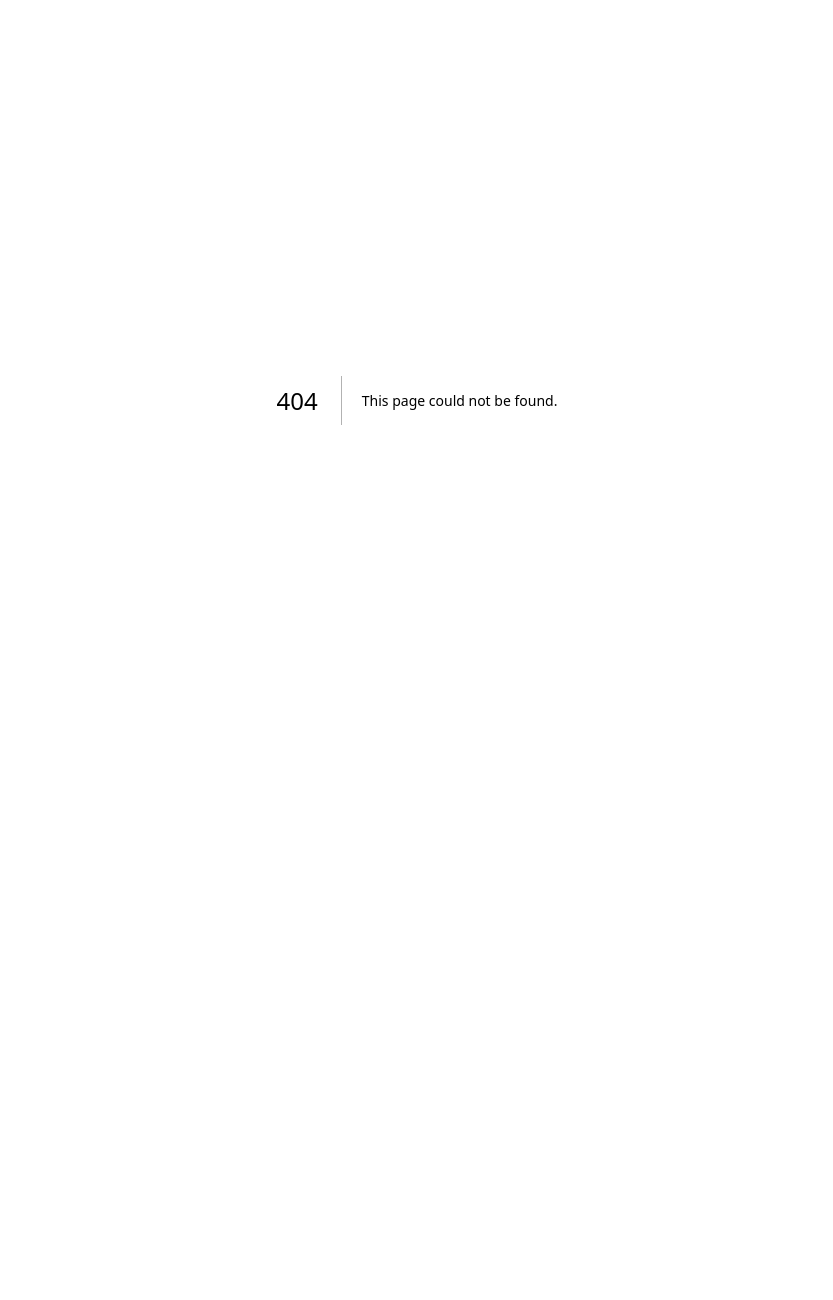
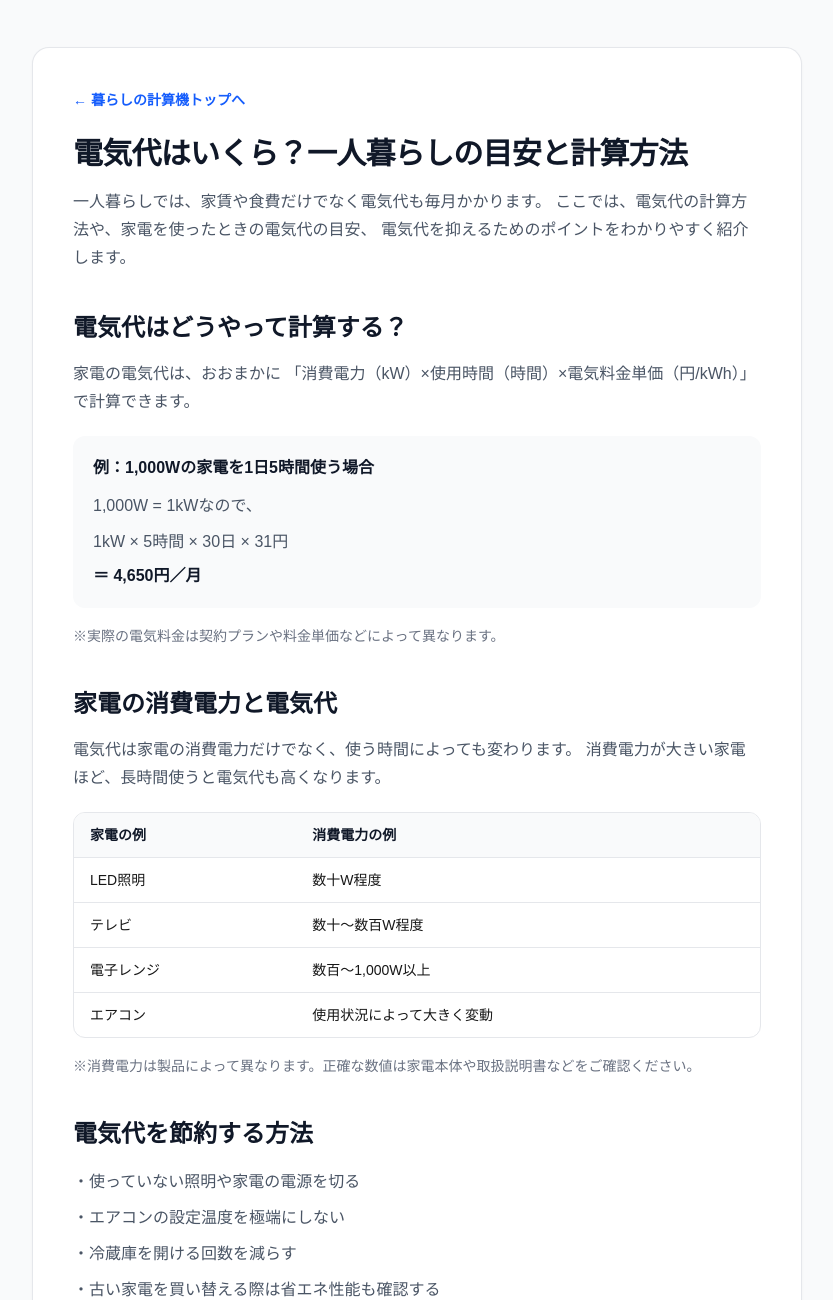
Before and after one commit to yakiimo1998/kurashi-calculator, a Next.js app: page /electricity-guide in a window 1280 px wide. Before the commit this address had no page. Shown: the top 1300 px of the page, without its empty margins (223-1056 px from the left). Before the commit the page ends 800 px from the top, so only its background shows below. Built offline with nearby package versions, Linux system fonts and the light colour scheme.

Commit message:
Add electricity guide

```diff
--- /dev/null
+++ b/app/electricity-guide/page.tsx
@@ -0,0 +1,195 @@
+import type { Metadata } from "next";
+import Link from "next/link";
+
+export const metadata: Metadata = {
+  title: "電気代はいくら？一人暮らしの目安と計算方法を解説｜暮らしの計算機",
+  description:
+    "一人暮らしの電気代はいくら？電気代の計算方法、家電ごとの消費電力、電気代を節約する方法をわかりやすく解説します。",
+};
+
+export default function ElectricityGuide() {
+  return (
+    <main className="min-h-screen bg-gray-50 px-6 py-12">
+      <article className="mx-auto max-w-3xl rounded-2xl bg-white p-6 shadow-sm ring-1 ring-gray-200 md:p-10">
+        <Link
+          href="/"
+          className="text-sm font-semibold text-blue-600 hover:underline"
+        >
+          ← 暮らしの計算機トップへ
+        </Link>
+
+        <h1 className="mt-6 text-3xl font-bold tracking-tight text-gray-900">
+          電気代はいくら？一人暮らしの目安と計算方法
+        </h1>
+
+        <p className="mt-4 leading-7 text-gray-600">
+          一人暮らしでは、家賃や食費だけでなく電気代も毎月かかります。
+          ここでは、電気代の計算方法や、家電を使ったときの電気代の目安、
+          電気代を抑えるためのポイントをわかりやすく紹介します。
+        </p>
+
+        <section className="mt-10">
+          <h2 className="text-2xl font-bold text-gray-900">
+            電気代はどうやって計算する？
+          </h2>
+
+          <p className="mt-4 leading-7 text-gray-600">
+            家電の電気代は、おおまかに
+            「消費電力（kW）×使用時間（時間）×電気料金単価（円/kWh）」
+            で計算できます。
+          </p>
+
+          <div className="mt-5 rounded-xl bg-gray-50 p-5">
+            <p className="font-semibold text-gray-900">
+              例：1,000Wの家電を1日5時間使う場合
+            </p>
+
+            <p className="mt-3 leading-7 text-gray-600">
+              1,000W = 1kWなので、
+            </p>
+
+            <p className="mt-2 leading-7 text-gray-600">
+              1kW × 5時間 × 30日 × 31円
+            </p>
+
+            <p className="mt-2 font-bold text-gray-900">
+              ＝ 4,650円／月
+            </p>
+          </div>
+
+          <p className="mt-4 text-sm leading-6 text-gray-500">
+            ※実際の電気料金は契約プランや料金単価などによって異なります。
+          </p>
+        </section>
+
+        <section className="mt-10">
+          <h2 className="text-2xl font-bold text-gray-900">
+            家電の消費電力と電気代
+          </h2>
+
+          <p className="mt-4 leading-7 text-gray-600">
+            電気代は家電の消費電力だけでなく、使う時間によっても変わります。
+            消費電力が大きい家電ほど、長時間使うと電気代も高くなります。
+          </p>
+
+          <div className="mt-5 overflow-hidden rounded-xl border border-gray-200">
+            <table className="w-full text-left text-sm">
+              <thead className="bg-gray-50">
+                <tr>
+                  <th className="px-4 py-3 font-semibold text-gray-900">
+                    家電の例
+                  </th>
+                  <th className="px-4 py-3 font-semibold text-gray-900">
+                    消費電力の例
+                  </th>
+                </tr>
+              </thead>
+
+              <tbody>
+                <tr className="border-t border-gray-200">
+                  <td className="px-4 py-3">LED照明</td>
+                  <td className="px-4 py-3">数十W程度</td>
+                </tr>
+
+                <tr className="border-t border-gray-200">
+                  <td className="px-4 py-3">テレビ</td>
+                  <td className="px-4 py-3">数十〜数百W程度</td>
+                </tr>
+
+                <tr className="border-t border-gray-200">
+                  <td className="px-4 py-3">電子レンジ</td>
+                  <td className="px-4 py-3">数百〜1,000W以上</td>
+                </tr>
+
+                <tr className="border-t border-gray-200">
+                  <td className="px-4 py-3">エアコン</td>
+                  <td className="px-4 py-3">使用状況によって大きく変動</td>
+                </tr>
+              </tbody>
+            </table>
+          </div>
+
+          <p className="mt-4 text-sm leading-6 text-gray-500">
+            ※消費電力は製品によって異なります。正確な数値は家電本体や取扱説明書などをご確認ください。
+          </p>
+        </section>
+
+        <section className="mt-10">
+          <h2 className="text-2xl font-bold text-gray-900">
+            電気代を節約する方法
+          </h2>
+
+          <ul className="mt-5 space-y-3 text-gray-600">
+            <li>・使っていない照明や家電の電源を切る</li>
+            <li>・エアコンの設定温度を極端にしない</li>
+            <li>・冷蔵庫を開ける回数を減らす</li>
+            <li>・古い家電を買い替える際は省エネ性能も確認する</li>
+            <li>・契約している電気料金プランを定期的に確認する</li>
+          </ul>
+        </section>
+
+        <section className="mt-10 rounded-2xl bg-blue-50 p-6">
+          <h2 className="text-xl font-bold text-gray-900">
+            自分の電気代を計算してみる
+          </h2>
+
+          <p className="mt-3 leading-7 text-gray-600">
+            家電の消費電力と使用時間がわかれば、
+            月額・年間の電気代を簡単に計算できます。
+          </p>
+
+          <Link
+            href="/electricity"
+            className="mt-5 block rounded-xl bg-blue-600 px-5 py-3 text-center font-semibold text-white hover:bg-blue-700"
+          >
+            電気代を計算する →
+          </Link>
+        </section>
+
+        <section className="mt-10 rounded-2xl bg-gray-50 p-6">
+          <h2 className="text-xl font-bold text-gray-900">
+            一人暮らしの生活費も確認
+          </h2>
+
+          <p className="mt-3 leading-7 text-gray-600">
+            電気代だけでなく、家賃・食費・通信費などを含めて
+            毎月の生活費を確認すると、家計の全体像を把握しやすくなります。
+          </p>
+
+          <div className="mt-5 flex flex-col gap-3">
+            <Link
+              href="/living-cost-guide"
+              className="rounded-xl border border-gray-300 bg-white px-5 py-3 text-center font-semibold text-gray-700 hover:bg-gray-50"
+            >
+              一人暮らしの生活費を見る
+            </Link>
+
+            <Link
+              href="/simulation"
+              className="rounded-xl border border-gray-300 bg-white px-5 py-3 text-center font-semibold text-gray-700 hover:bg-gray-50"
+            >
+              一人暮らしをシミュレーションする
+            </Link>
+          </div>
+        </section>
+
+        <section className="mt-10">
+          <h2 className="text-2xl font-bold text-gray-900">
+            まとめ
+          </h2>
+
+          <p className="mt-4 leading-7 text-gray-600">
+            電気代は、消費電力・使用時間・電気料金単価によって変わります。
+            家電をどれくらい使っているのかを把握すると、
+            電気代の見直しや節約につながります。
+          </p>
+
+          <p className="mt-4 text-sm leading-6 text-gray-500">
+            ※掲載している計算例や金額は目安です。
+            実際の電気料金は契約内容や使用状況などによって異なります。
+          </p>
+        </section>
+      </article>
+    </main>
+  );
+}
--- a/app/sitemap.ts
+++ b/app/sitemap.ts
@@ -70,5 +70,9 @@ export default function sitemap(): MetadataRoute.Sitemap {
   url: "https://kurashi-calculator.vercel.app/electricity",
   lastModified: new Date(),
 },
+{
+  url: "https://kurashi-calculator.vercel.app/electricity-guide",
+  lastModified: new Date(),
+},
   ];
 }
```
